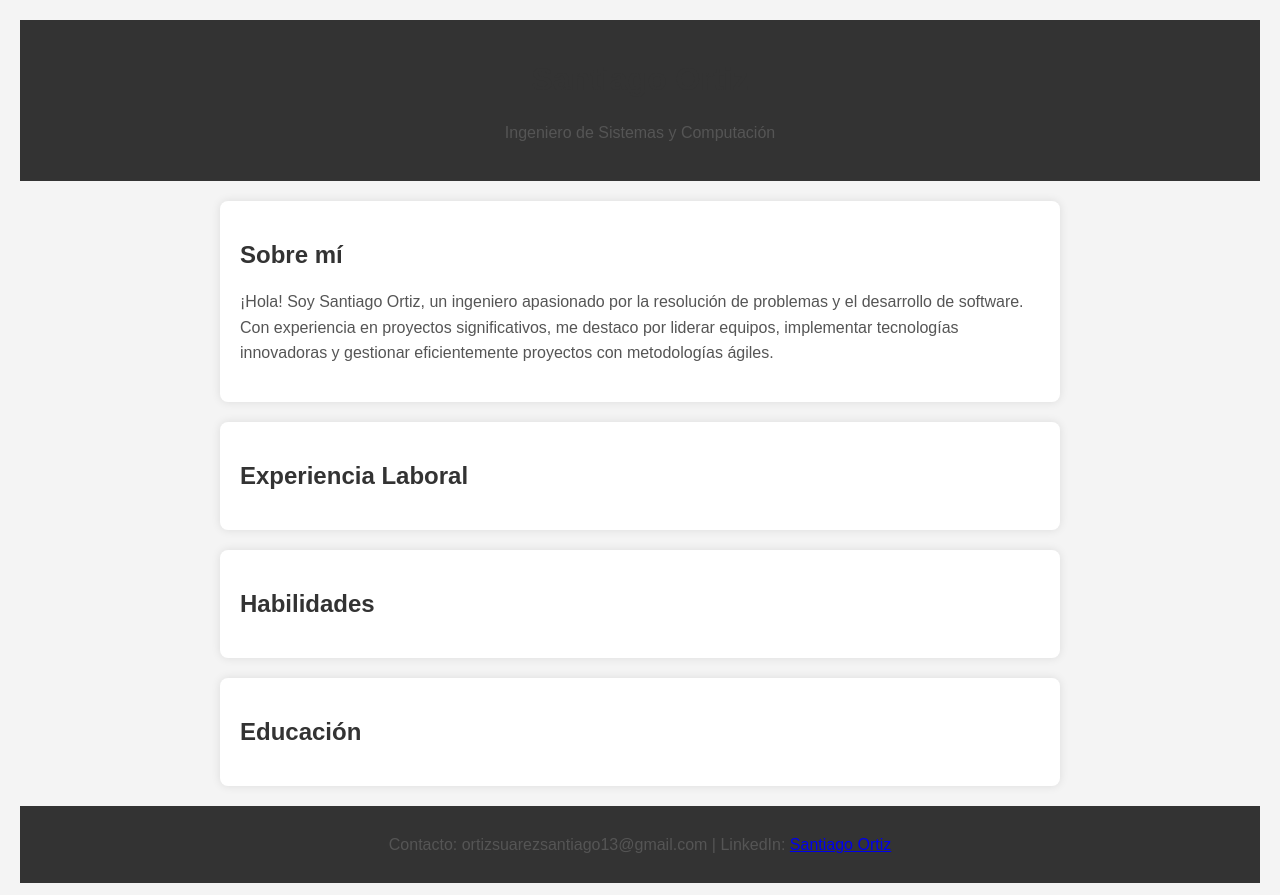
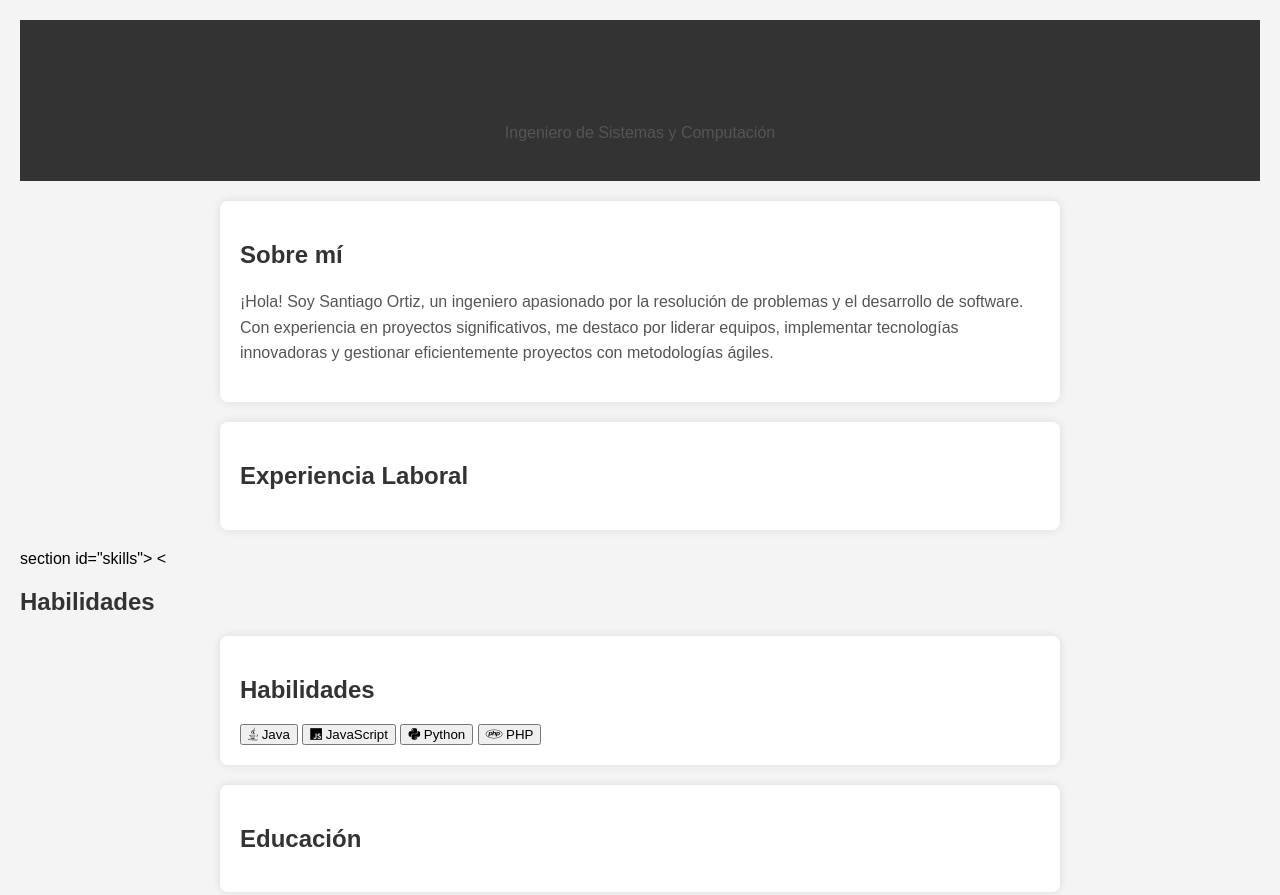
Before and after one commit to saorsu13/saorsu13.github.io, a plain HTML site: page index.html in a window 1280 px wide. Shown: the top 895 px of the page. Drawn offline with Linux system fonts and the light colour scheme; a script that the page names is missing.

Commit message:
Correccion inicial del portafolio

```diff
--- a/index.html
+++ b/index.html
@@ -5,6 +5,7 @@
     <meta name="viewport" content="width=device-width, initial-scale=1.0">
     <title>Portafolio de Santiago Ortiz</title>
     <link rel="stylesheet" href="styles.css">
+    <link rel="stylesheet" href="https://cdnjs.cloudflare.com/ajax/libs/font-awesome/5.15.3/css/all.min.css" integrity="sha512-Z2VuwG9p3IqJz2tF3LLjxMeyzPilNMOqA4r45hN2+yrj61XelgMz6n4BiVdkLTXlUItRiP/zDrIyaH2kH20gv6A==" crossorigin="anonymous" />
 </head>
 <body>
     <header>
@@ -22,10 +23,19 @@
         <!-- Agrega experiencias laborales aquí -->
     </section>
 
-    <section id="skills">
+    section id="skills">
+       < <h2>Habilidades</h2>
+       <section id="skills">
         <h2>Habilidades</h2>
-        <!-- Agrega habilidades aquí -->
+        <div class="skills-icons">
+            <button><i class="fab fa-java"></i> Java</button>
+            <button><i class="fab fa-js"></i> JavaScript</button>
+            <button><i class="fab fa-python"></i> Python</button>
+            <button><i class="fab fa-php"></i> PHP</button>
+            <!-- Agrega más botones según tus habilidades -->
+        </div>
     </section>
+        </section>
 
     <section id="education">
         <h2>Educación</h2>
```
